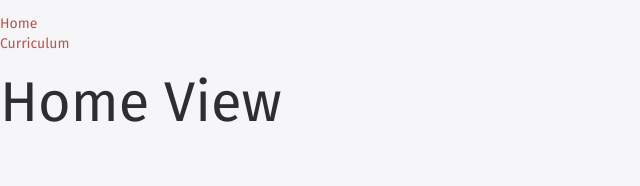
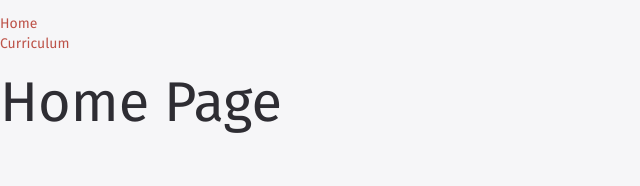
Before and after one commit to chazmcgrill/pair-coding-app, a React (Create React App) app in the folder frontend/: page / in a window 1280 px wide. Shown: the top 186 px of the page, without its empty margins (0-640 px from the left). Built offline with nearby package versions, Linux system fonts and the light colour scheme.

Commit message:
Simplified Router Setup

```diff
--- /dev/null
+++ b/frontend/src/components/App.js
@@ -0,0 +1,26 @@
+import React, { Component } from 'react';
+import { BrowserRouter, Route, Switch } from 'react-router-dom';
+import NavBar from './NavBar';
+import Curriculum from './Curriculum';
+import NoMatch from './NoMatch';
+import Home from './Home';
+
+export default class App extends Component {
+
+  render() {
+    return (
+      <div>
+        <BrowserRouter>
+          <div>
+            <NavBar />
+            <Switch>
+              <Route exact path="/" component={Home} />
+              <Route exact path="/Curriculum" component={Curriculum} />
+              <Route component={NoMatch} />
+            </Switch>
+          </div>
+        </BrowserRouter>
+      </div>
+    );
+  };
+}
--- /dev/null
+++ b/frontend/src/components/Home.js
@@ -0,0 +1,7 @@
+import React from 'react';
+
+const Home = () => {
+  return <h1>Home Page</h1>
+}
+
+export default Home;
--- a/frontend/src/components/NavBar/NavBar.js
+++ b/frontend/src/components/NavBar.js
@@ -1,8 +1,7 @@
 import React, { Component } from "react";
-import { Link } from "react-router-dom";
+import { NavLink } from "react-router-dom";
 
 class NavBar extends Component {
-
 
   render() {
     return (
@@ -10,16 +9,17 @@ class NavBar extends Component {
           <nav className="nav">
             <ul>
               <li>
-                <Link to="/">Home</Link>
+                <NavLink to="/">Home</NavLink>
               </li>
               <li>
-              <Link to="/curriculum">Curriculum</Link>
+                <NavLink to="/curriculum">Curriculum</NavLink>
               </li>
             </ul>
           </nav>
       </header>
     );
   }
+
 }
 
 export default NavBar;
--- a/frontend/src/components/NavBar/index.js
+++ /dev/null
@@ -1 +0,0 @@
-export { default as NavBar } from './NavBar';
--- a/frontend/src/index.js
+++ b/frontend/src/index.js
@@ -1,17 +1,14 @@
 import React from 'react';
 import ReactDOM from 'react-dom';
-import { BrowserRouter as Router } from 'react-router-dom';
-import { Routes } from './routes'; // where we are going to specify our routes
+import App from './components/App';
+
 import registerServiceWorker from './registerServiceWorker';
 
 import './assets/css/main.css';
 
 
 ReactDOM.render(
-  <Router>
-    <Routes />
-  </Router>,
-  document.getElementById('root'),
+  <App />, document.getElementById('root'),
 );
 
 registerServiceWorker();
--- a/frontend/src/routes.js
+++ /dev/null
@@ -1,24 +0,0 @@
-import React from 'react';
-import { Route, Switch } from 'react-router-dom';
-
-import { NavBar } from './components/NavBar';
-import { Home } from './views/Home';
-import { Curriculum } from './views/Curriculum';
-import { NoMatch } from './views/NoMatch';
-
-export class Routes extends React.Component {
-
-  render() {
-  return (
-    <React.Fragment>
-      <NavBar />
-
-      <Switch>
-        <Route exact path="/" component={Home} />
-        <Route exact path="/Curriculum" component={Curriculum} />
-        <Route component={NoMatch} />
-      </Switch>
-    </React.Fragment>
-  );
-  }
-};
--- a/frontend/src/views/Curriculum/index.js
+++ /dev/null
@@ -1 +0,0 @@
-export { default as Curriculum } from './Curriculum';
--- a/frontend/src/views/Home/Home.js
+++ /dev/null
@@ -1,13 +0,0 @@
-import React from 'react';
-
-export default class Home extends React.Component {
-
-  render() {
-    return (
-      <React.Fragment>
-
-      <h1>Home View</h1>
-      </React.Fragment>
-    );
-  };
-}
--- a/frontend/src/views/Home/index.js
+++ /dev/null
@@ -1 +0,0 @@
-export { default as Home } from './Home';
--- a/frontend/src/views/NoMatch/index.js
+++ /dev/null
@@ -1 +0,0 @@
-export { default as NoMatch } from './NoMatch';
```
Also changed, not shown: frontend/src/components/Curriculum.js (renamed from frontend/src/views/Curriculum/Curriculum.js), frontend/src/components/NoMatch.js (renamed from frontend/src/views/NoMatch/NoMatch.js), 1 other file (tests, documents, lock files or other folders).
